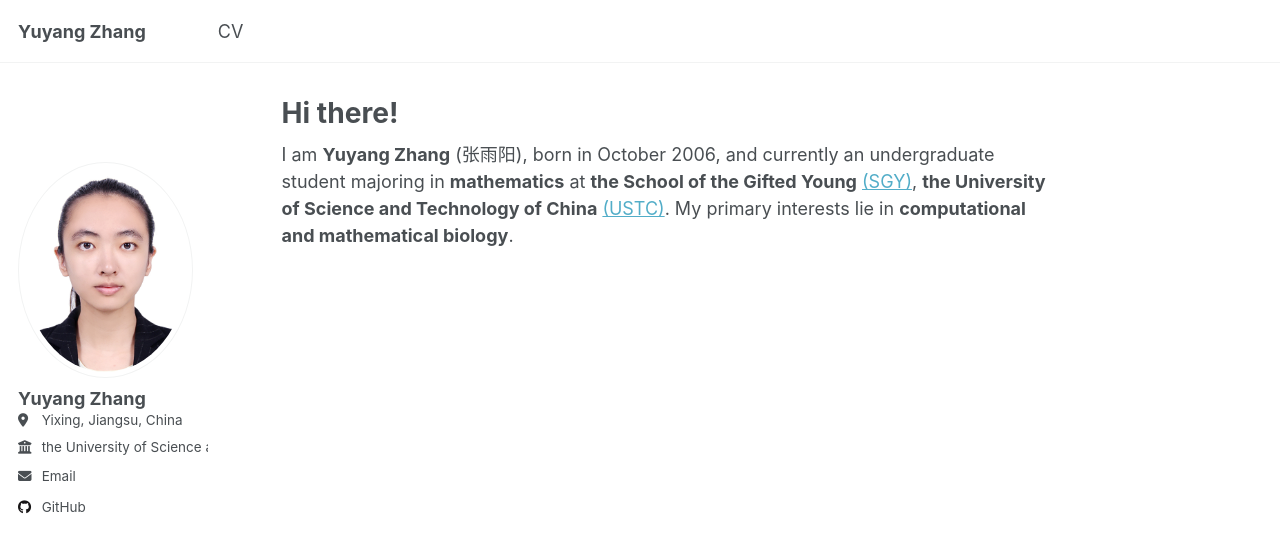
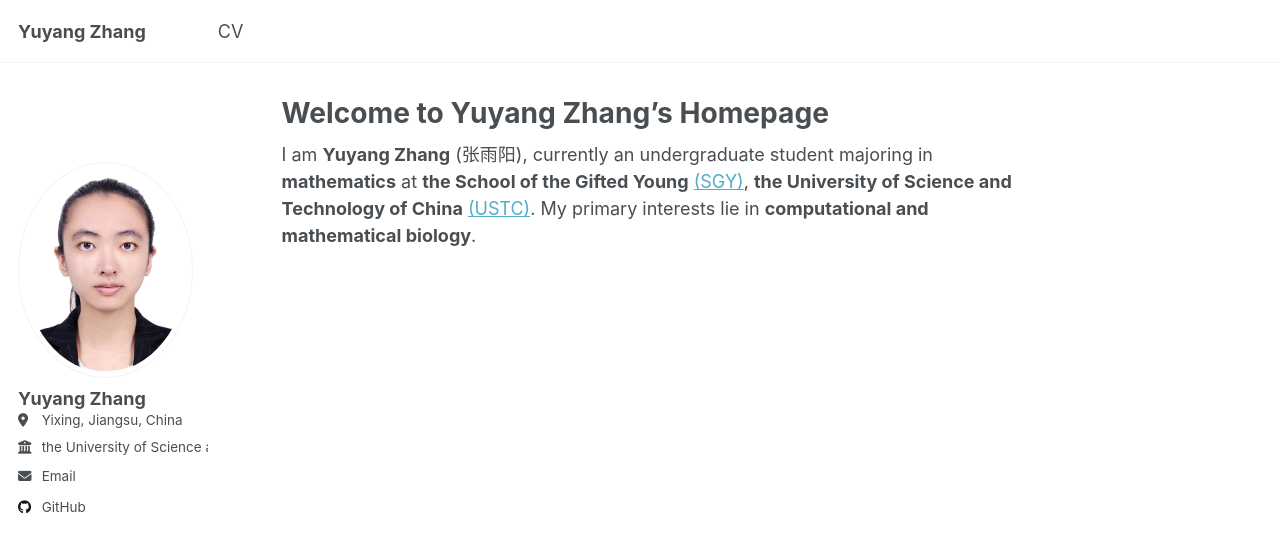
Before and after one commit to yuyangzhang2006/yuyangzhang2006.github.io, a Jekyll site: the page built from _pages/about.md, in a window 1280 px wide and 900 px high. Shown: the top 553 px of the window. Built offline with Jekyll 4.4.1, drawn with Linux system fonts in a browser that asks for light colours.

Commit message:
Update about.md

```diff
--- a/_pages/about.md
+++ b/_pages/about.md
@@ -1,6 +1,6 @@
 ---
 permalink: /
-title: "Hi there!"
+title: "Welcome to Yuyang Zhang's Homepage"
 author_profile: true
 redirect_from:
   - /about/
@@ -8,10 +8,12 @@ redirect_from:
 ---
 
 
-I am <strong>Yuyang Zhang</strong> (张雨阳), born in October 2006, and currently an undergraduate student majoring in <strong>mathematics</strong> at <strong>the School of the Gifted Young</strong>
+I am <strong>Yuyang Zhang</strong> (张雨阳), currently an undergraduate student majoring in <strong>mathematics</strong> at <strong>the School of the Gifted Young</strong>
 [(SGY)](https://sgy.ustc.edu.cn/main.htm),
 <strong>the University of Science and Technology of China</strong> [(USTC)](https://www.ustc.edu.cn).
 My primary interests lie in <strong>computational and mathematical biology</strong>.
+
+
 
 <!--
 This is the front page of a website that is powered by the [Academic Pages template](https://github.com/academicpages/academicpages.github.io) and hosted on GitHub pages. [GitHub pages](https://pages.github.com) is a free service in which websites are built and hosted from code and data stored in a GitHub repository, automatically updating when a new commit is made to the repository. This template was forked from the [Minimal Mistakes Jekyll Theme](https://mmistakes.github.io/minimal-mistakes/) created by Michael Rose, and then extended to support the kinds of content that academics have: publications, talks, teaching, a portfolio, blog posts, and a dynamically-generated CV. You can fork [this template](https://github.com/academicpages/academicpages.github.io) right now, modify the configuration and markdown files, add your own PDFs and other content, and have your own site for free, with no ads!
```
